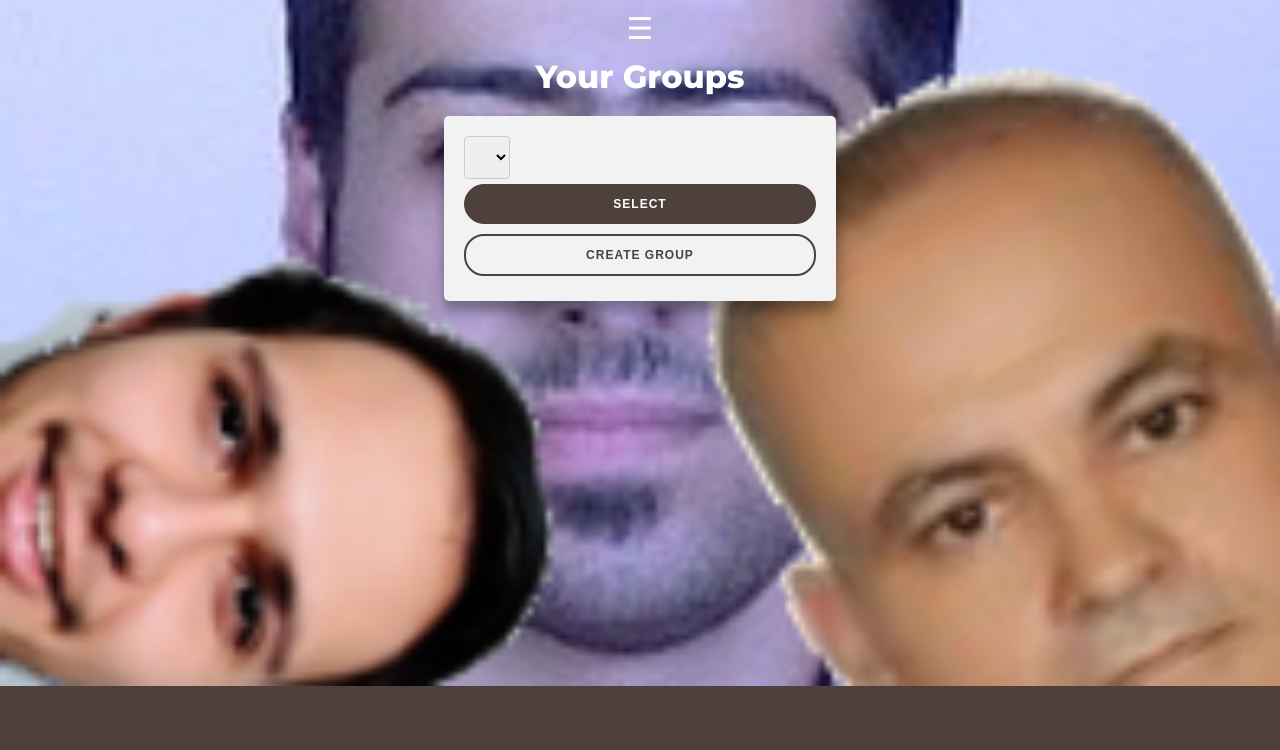
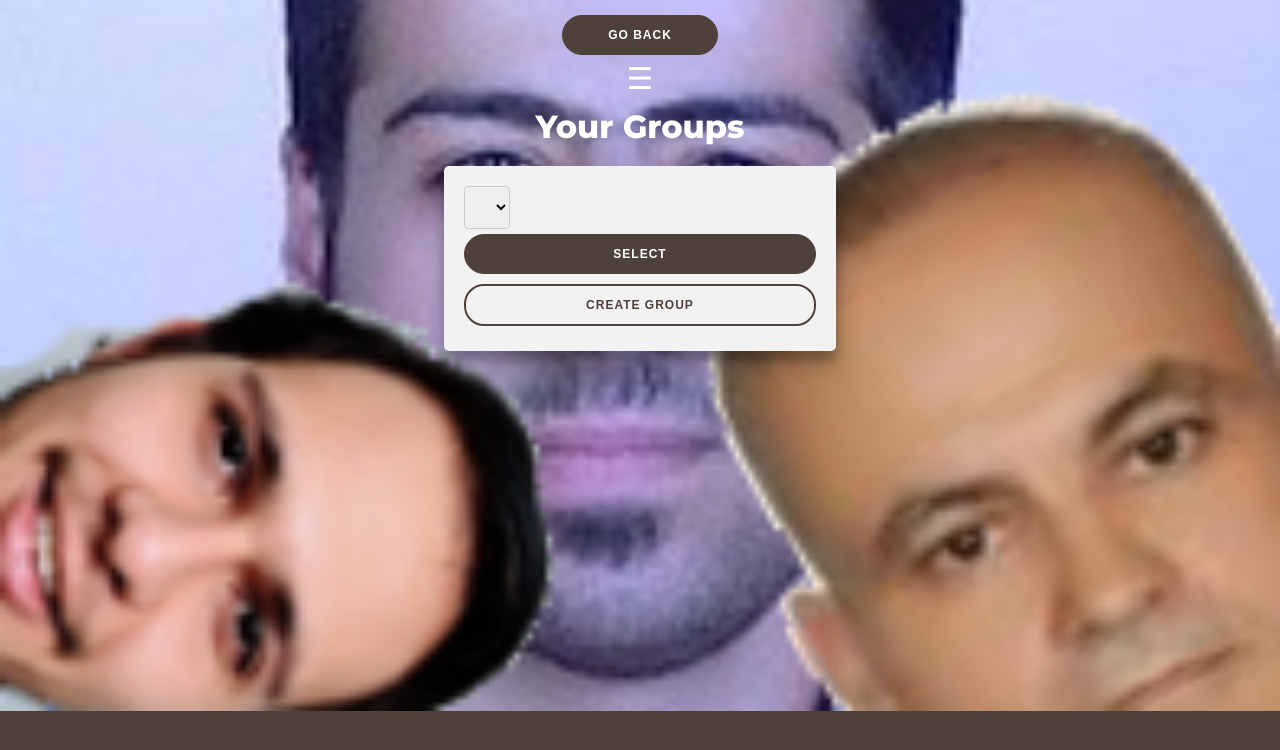
Before and after one commit to TUnveiled/SchedulingSystemAgile, a website: page src/groups.html in a window 1280 px wide. Drawn offline with Linux system fonts and the light colour scheme; no server answers.

Commit message:
added back buttons

```diff
--- a/src/groups.html
+++ b/src/groups.html
@@ -10,7 +10,15 @@
     <script src="https://www.gstatic.com/firebasejs/7.9.3/firebase-auth.js"></script>
     <script src="https://www.gstatic.com/firebasejs/7.9.3/firebase-firestore.js"></script>
     <script src="js/firebaseConfig.js"></script>
+    <button onclick="goBack()">Go Back</button>
+
+    <script>
+        function goBack() {
+            window.location.replace("index.html");
+        }
+    </script>
 </head>
+
 <body>
 
 <div id="myNav" class="overlay">
```
Also changed, not shown: src/js/GroupInfo/groupinfo.html (+6 -2 lines).
